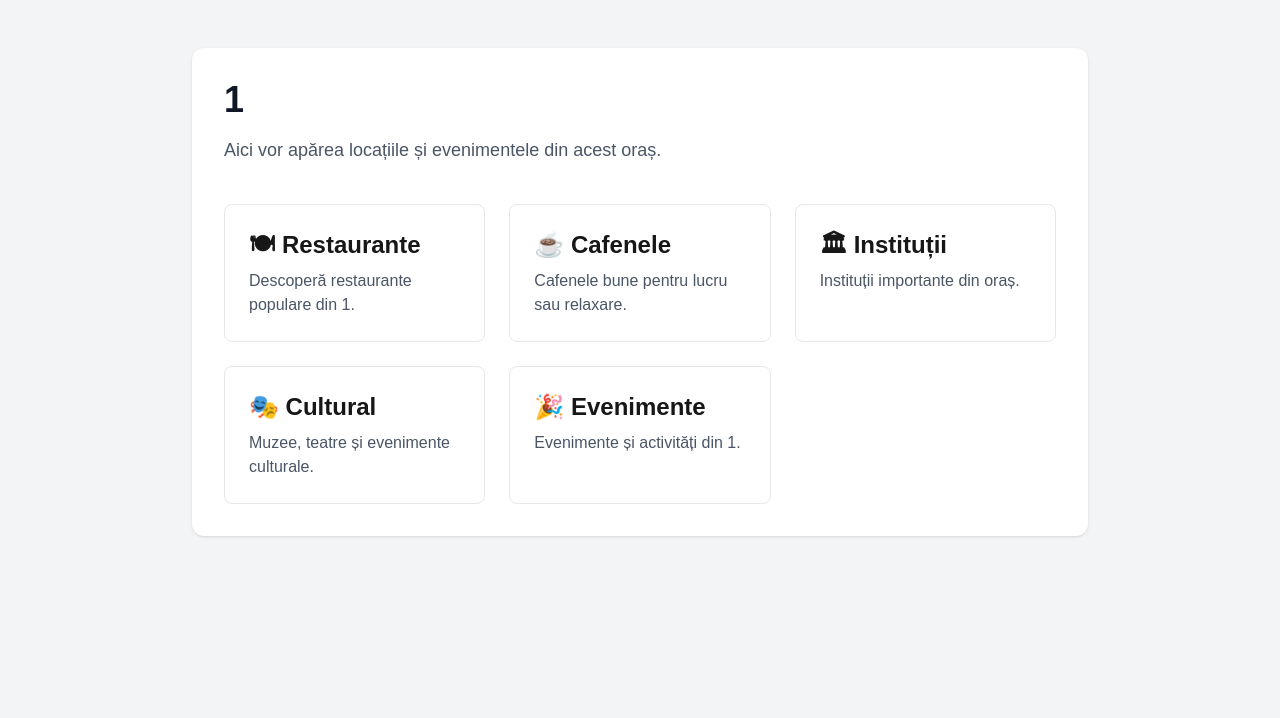
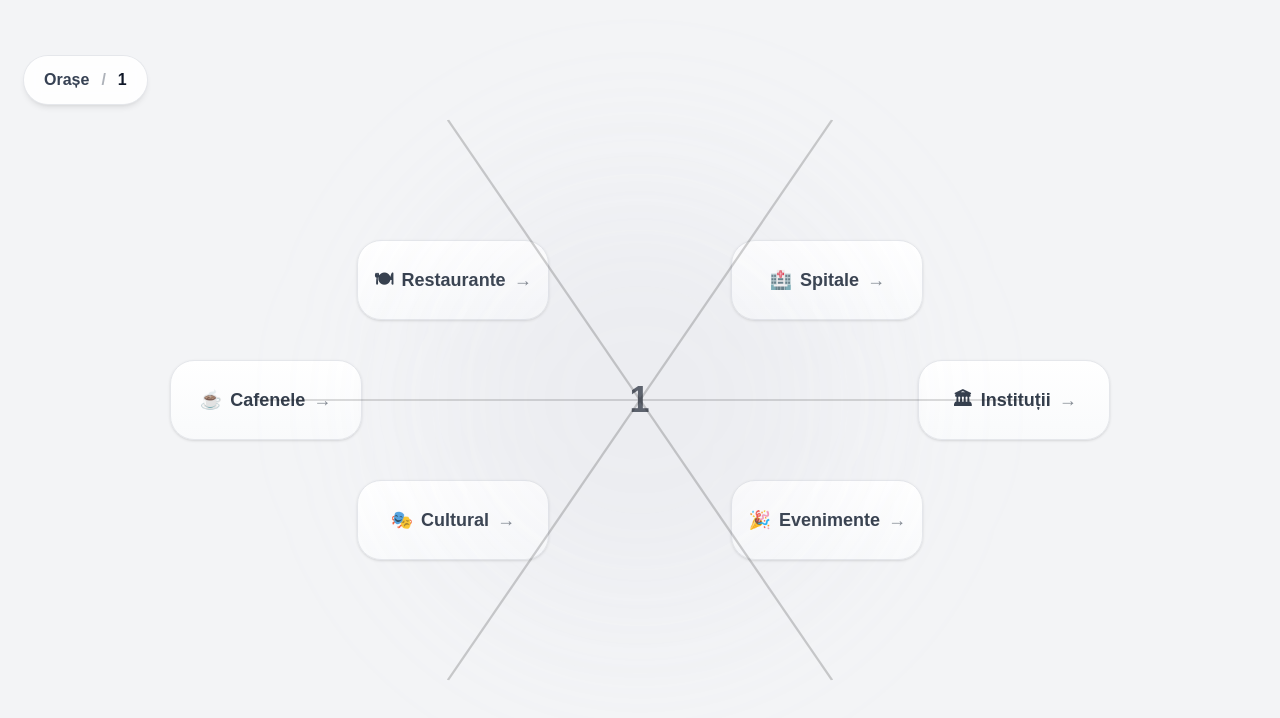
Before and after one commit to GhidUrban/GhidUrban, a Next.js app: page /orase/1 in a window 1280 px wide. Shown: the top 718 px of the page. Built offline with nearby package versions, Linux system fonts and the light colour scheme.

Commit message:
UI design - radial layout, breadcrumb,place cards with id

```diff
--- a/src/app/orase/[slug]/[category]/[placeId]/page.tsx
+++ b/src/app/orase/[slug]/[category]/[placeId]/page.tsx
@@ -1,6 +1,7 @@
 import { placesByCity } from "@/data/places";
 import Image from "next/image";
 import Link from "next/link";
+import Breadcrumb from "@/components/Breadcrumb";
 
 type PlacePageProps = {
     params: Promise<{
@@ -12,6 +13,11 @@ type PlacePageProps = {
 
 export default async function PlacePage({ params }: PlacePageProps) {
     const { slug, category, placeId } = await params;
+
+    const cityName = slug
+        .split("-")
+        .map((word) => word.charAt(0).toUpperCase() + word.slice(1))
+        .join(" ");
 
     const categoryName = category
         .split("-")
@@ -29,6 +35,14 @@ export default async function PlacePage({ params }: PlacePageProps) {
     const stars = "⭐".repeat(Math.round(place.rating));
     return (
         <div className="max-w-4xl mx-auto p-10">
+            <Breadcrumb
+                items={[
+                    { label: "Orașe", href: "/orase" },
+                    { label: cityName, href: `/orase/${slug}` },
+                    { label: categoryName, href: `/orase/${slug}/${category}` },
+                    { label: place.name }
+                ]}
+            />
             <Link
                 href={`/orase/${slug}/${category}`}
                 className="inline-block mb-6 text-sm font-medium text-gray-600 hover:text-gray-900"
--- a/src/app/orase/[slug]/[category]/page.tsx
+++ b/src/app/orase/[slug]/[category]/page.tsx
@@ -1,6 +1,5 @@
 import { placesByCity, type Place } from "@/data/places";
-import { PlacesList } from "@/components/PlaceLists";
-import { PlaceCard } from "@/components/PlaceCard";
+import Breadcrumb from "@/components/Breadcrumb";
 import Link from "next/link";
 
 
@@ -25,22 +24,68 @@ export default async function CategoryPage({ params }: CategoryPageProps) {
 
     const cityData = placesByCity as unknown as Record<string, Record<string, Place[]>>;
     const places = cityData[slug]?.[category] ?? [];
+    const positions = [
+        { place: 0, col: 2, row: 1 },
+        { place: 1, col: 4, row: 1 },
+        { place: 2, col: 1, row: 2 },
+        { place: 3, col: 5, row: 2 },
+        { place: 4, col: 2, row: 3 },
+        { place: 5, col: 4, row: 3 },
+    ];
 
     return (
-        <main className="min-h-screen bg-gray-100 px-6 py-12">
-            <div className="mx-auto max-w-5xl">
-                <div className="rounded-xl bg-white p-8 shadow-sm">
-                    <h1 className="text-4xl font-bold text-gray-900">
-                        {categoryName} din {cityName}
+        <main className="relative flex min-h-screen items-center justify-center bg-gray-100 px-6 py-12 overflow-hidden">
+            <Breadcrumb
+                items={[
+                    { label: "Orașe", href: "/orase" },
+                    { label: cityName, href: `/orase/${slug}` },
+                    { label: categoryName }
+                ]}
+            />
+
+            <div className="pointer-events-none absolute left-1/2 top-1/2 h-[560px] w-[560px] -translate-x-1/2 -translate-y-1/2 rounded-full bg-gray-300/5 blur-3xl" />
+            <div className="pointer-events-none absolute left-1/2 top-1/2 h-[360px] w-[360px] -translate-x-1/2 -translate-y-1/2 rounded-full bg-gray-400/5 blur-3xl" />
+
+            <svg
+                className="pointer-events-none absolute inset-0 h-full w-full opacity-20"
+                viewBox="0 0 100 100"
+                preserveAspectRatio="none"
+            >
+                <line x1="50" y1="50" x2="20" y2="50" stroke="currentColor" strokeWidth="0.2" />
+                <line x1="50" y1="50" x2="80" y2="50" stroke="currentColor" strokeWidth="0.2" />
+                <line x1="50" y1="50" x2="35" y2="15" stroke="currentColor" strokeWidth="0.2" />
+                <line x1="50" y1="50" x2="65" y2="15" stroke="currentColor" strokeWidth="0.2" />
+                <line x1="50" y1="50" x2="35" y2="85" stroke="currentColor" strokeWidth="0.2" />
+                <line x1="50" y1="50" x2="65" y2="85" stroke="currentColor" strokeWidth="0.2" />
+            </svg>
+
+            <div className="grid w-full max-w-4xl grid-cols-5 grid-rows-3 place-items-center gap-10">
+                <div className="col-start-3 row-start-2 text-center">
+                    <h1 className="text-3xl md:text-4xl font-semibold text-gray-900/70 whitespace-nowrap tracking-wide">
+                        {categoryName}
                     </h1>
-
-                    <p className="mt-4 text-lg text-gray-600">
-                        Aici vor apărea toate {categoryName.toLowerCase()} din {cityName}.
-                    </p>
                 </div>
 
-                <PlacesList places={places} slug={slug} category={category} />
+                {positions.map((p) => {
+                    const place = places[p.place];
 
+                    if (!place) {
+                        return null;
+                    }
+
+                    return (
+                        <Link
+                            key={place.id}
+                            href={`/orase/${slug}/${category}/${place.id}`}
+                            className="flex h-20 w-48 items-center justify-center rounded-3xl border border-gray-200 bg-gradient-to-b from-white to-gray-50 text-center shadow-sm transition hover:-translate-y-1 hover:scale-105 hover:shadow-lg hover:ring-2 hover:ring-gray-300/50 hover:bg-white cursor-pointer"
+                            style={{ gridColumn: p.col, gridRow: p.row }}
+                        >
+                            <span className="text-lg font-semibold text-gray-800/90">
+                                {place.name}
+                            </span>
+                        </Link>
+                    );
+                })}
             </div>
         </main>
     );
--- a/src/app/orase/[slug]/page.tsx
+++ b/src/app/orase/[slug]/page.tsx
@@ -1,75 +1,85 @@
 import Link from "next/link";
-
+import Breadcrumb from "@/components/Breadcrumb";
 type CityPageProps = {
     params: Promise<{ slug: string }>;
 };
 
 export default async function CityPage({ params }: CityPageProps) {
     const { slug } = await params;
+
     const cityName = slug
         .split("-")
         .map((word) => word.charAt(0).toUpperCase() + word.slice(1))
         .join(" ");
 
+    const categories = [
+        { name: "Restaurante", slug: "restaurante", icon: "🍽" },
+        { name: "Spitale", slug: "spitale", icon: "🏥" },
+        { name: "Cafenele", slug: "cafenele", icon: "☕" },
+        { name: "Instituții", slug: "institutii", icon: "🏛" },
+        { name: "Cultural", slug: "cultural", icon: "🎭" },
+        { name: "Evenimente", slug: "evenimente", icon: "🎉" },
+    ];
+
+    const positions = [
+        { category: 0, col: 2, row: 1 },
+        { category: 1, col: 4, row: 1 },
+        { category: 2, col: 1, row: 2 },
+        { category: 3, col: 5, row: 2 },
+        { category: 4, col: 2, row: 3 },
+        { category: 5, col: 4, row: 3 },
+    ];
+
     return (
-    <main className="min-h-screen bg-gray-100 px-6 py-12">
-      <div className="mx-auto max-w-4xl rounded-xl bg-white p-8 shadow-sm">
-        <h1 className="text-4xl font-bold text-gray-900">{cityName}</h1>
+        <main className="relative flex min-h-screen items-center justify-center bg-gray-100 px-6 py-12 overflow-hidden">
+            <Breadcrumb
+                items={[
+                    { label: "Orașe", href: "/orase" },
+                    { label: cityName }
+                ]}
+            />
 
-        <p className="mt-4 text-lg text-gray-600">
-          Aici vor apărea locațiile și evenimentele din acest oraș.
-        </p>
-        <div className="mt-10 grid gap-6 sm:grid-cols-2 lg:grid-cols-3">
+            <div className="pointer-events-none absolute left-1/2 top-1/2 h-[560px] w-[560px] -translate-x-1/2 -translate-y-1/2 rounded-full bg-gray-300/5 blur-3xl" />
+            <div className="pointer-events-none absolute left-1/2 top-1/2 h-[360px] w-[360px] -translate-x-1/2 -translate-y-1/2 rounded-full bg-gray-400/5 blur-3xl" />
+
+            <svg
+                className="pointer-events-none absolute inset-0 h-full w-full opacity-20"
+                viewBox="0 0 100 100"
+                preserveAspectRatio="none"
+            >
+                <line x1="50" y1="50" x2="20" y2="50" stroke="currentColor" strokeWidth="0.2" />
+                <line x1="50" y1="50" x2="80" y2="50" stroke="currentColor" strokeWidth="0.2" />
+                <line x1="50" y1="50" x2="35" y2="15" stroke="currentColor" strokeWidth="0.2" />
+                <line x1="50" y1="50" x2="65" y2="15" stroke="currentColor" strokeWidth="0.2" />
+                <line x1="50" y1="50" x2="35" y2="85" stroke="currentColor" strokeWidth="0.2" />
+                <line x1="50" y1="50" x2="65" y2="85" stroke="currentColor" strokeWidth="0.2" />
+            </svg>
+
+            <div className="grid grid-cols-5 grid-rows-3 gap-10 w-full max-w-4xl place-items-center">
+                <div className="col-start-3 row-start-2 text-center">
+                    <h1 className="text-3xl md:text-4xl font-semibold text-gray-900/70 whitespace-nowrap tracking-wide">
+                        {cityName}
+                    </h1>
+                </div>
+
+                {positions.map((p) => {
+                    const category = categories[p.category];
+
+                    return (
                         <Link
-            href={`/orase/${slug}/restaurante`}
-            className="rounded-lg border border-gray-200 bg-white p-6 hover:shadow-md transition"
+                            key={category.slug}
+                            href={`/orase/${slug}/${category.slug}`}
+                            className="flex h-20 w-48 items-center justify-center rounded-3xl border border-gray-200 bg-gradient-to-b from-white to-gray-50 text-center shadow-sm transition hover:-translate-y-1 hover:scale-105 hover:shadow-lg hover:ring-2 hover:ring-gray-300/50 hover:bg-white cursor-pointer"
+                            style={{ gridColumn: p.col, gridRow: p.row }}
                         >
-            <h2 className="text-2xl font-semibold">🍽 Restaurante</h2>
-            <p className="mt-2 text-gray-600">
-              Descoperă restaurante populare din {cityName}.
-            </p>
+                            <span className="flex items-center gap-2 text-lg font-semibold text-gray-800/90">
+                                <span>{category.icon}</span>
+                                {category.name}
+                                <span className="opacity-60">→</span>
+                            </span>
                         </Link>
-
-
-          <Link
-            href={`/orase/${slug}/cafenele`}
-            className="rounded-lg border border-gray-200 bg-white p-6 hover:shadow-md transition"
-          >
-            <h2 className="text-2xl font-semibold">☕ Cafenele</h2>
-            <p className="mt-2 text-gray-600">
-              Cafenele bune pentru lucru sau relaxare.
-            </p>
-          </Link>
-
-          <Link
-            href={`/orase/${slug}/institutii`}
-            className="rounded-lg border border-gray-200 bg-white p-6 hover:shadow-md transition"
-          >
-            <h2 className="text-2xl font-semibold">🏛 Instituții</h2>
-            <p className="mt-2 text-gray-600">
-              Instituții importante din oraș.
-            </p>
-          </Link>
-
-          <Link
-            href={`/orase/${slug}/cultural`}
-            className="rounded-lg border border-gray-200 bg-white p-6 hover:shadow-md transition"
-          >
-            <h2 className="text-2xl font-semibold">🎭 Cultural</h2>
-            <p className="mt-2 text-gray-600">
-              Muzee, teatre și evenimente culturale.
-            </p>
-          </Link>
-          <Link
-            href={`/orase/${slug}/evenimente`}
-            className="rounded-lg border border-gray-200 bg-white p-6 hover:shadow-md transition"
-          >
-            <h2 className="text-2xl font-semibold">🎉 Evenimente</h2>
-            <p className="mt-2 text-gray-600">
-              Evenimente și activități din {cityName}.
-            </p>
-          </Link>
-        </div>
+                    );
+                })}
             </div>
         </main>
     );
--- a/src/app/orase/page.tsx
+++ b/src/app/orase/page.tsx
@@ -1,3 +1,5 @@
+"use client";
+
 import Link from "next/link";
 
 export default function OrasePage() {
@@ -5,30 +7,66 @@ export default function OrasePage() {
     { name: "Baia Mare", slug: "baia-mare" },
     { name: "Cluj-Napoca", slug: "cluj-napoca" },
     { name: "București", slug: "bucuresti" },
+    { name: "Oradea", slug: "oradea" },
+    { name: "Timișoara", slug: "timisoara" },
+    { name: "Brașov", slug: "brasov" },
+  ];
+
+  const positions = [
+    { city: 0, col: 2, row: 1 },
+    { city: 1, col: 4, row: 1 },
+
+    { city: 2, col: 1, row: 2 },
+    { city: 3, col: 5, row: 2 },
+
+    { city: 4, col: 2, row: 3 },
+    { city: 5, col: 4, row: 3 },
   ];
 
   return (
-    <main className="min-h-screen bg-gray-100 px-6 py-12">
-      <div className="mx-auto max-w-4xl">
-        <h1 className="text-4xl font-bold text-gray-900">Orașe</h1>
+    <main className="relative flex min-h-screen items-center justify-center bg-gray-100 px-6 py-12 overflow-hidden">
+      {/* centered subtle circles */}
+      <div className="pointer-events-none absolute left-1/2 top-1/2 h-[560px] w-[560px] -translate-x-1/2 -translate-y-1/2 rounded-full bg-gray-300/5 blur-3xl" />
+      <div className="pointer-events-none absolute left-1/2 top-1/2 h-[360px] w-[360px] -translate-x-1/2 -translate-y-1/2 rounded-full bg-gray-400/5 blur-3xl" />
 
-        <p className="mt-3 text-lg text-gray-600">
-          Descoperă orașele disponibile în GhidUrban.
-        </p>
+      {/* subtle radial guide lines */}
+      <svg
+        className="pointer-events-none absolute inset-0 h-full w-full opacity-20"
+        viewBox="0 0 100 100"
+        preserveAspectRatio="none"
+      >
+        <line x1="50" y1="50" x2="20" y2="50" stroke="currentColor" strokeWidth="0.2" />
+        <line x1="50" y1="50" x2="80" y2="50" stroke="currentColor" strokeWidth="0.2" />
+        <line x1="50" y1="50" x2="35" y2="15" stroke="currentColor" strokeWidth="0.2" />
+        <line x1="50" y1="50" x2="65" y2="15" stroke="currentColor" strokeWidth="0.2" />
+        <line x1="50" y1="50" x2="35" y2="85" stroke="currentColor" strokeWidth="0.2" />
+        <line x1="50" y1="50" x2="65" y2="85" stroke="currentColor" strokeWidth="0.2" />
+      </svg>
+      <div className="grid grid-cols-5 grid-rows-3 gap-10 w-full max-w-4xl place-items-center">
+        {/* Center title */}
+        <div className="col-start-3 row-start-2 text-center">
+          <h1 className="text-5xl font-semibold text-gray-900/80 drop-shadow-[0_0_20px_rgba(0,0,0,0.06)]">Orașe</h1>
+        </div>
 
-        <div className="mt-8 grid gap-4 sm:grid-cols-2">
-          {cities.map((city) => (
+        {positions.map((p) => {
+          const city = cities[p.city];
+
+          return (
             <Link
               key={city.slug}
               href={`/orase/${city.slug}`}
-              className="rounded-xl border border-gray-200 bg-white p-6 shadow-sm hover:shadow-md transition"
+              className="flex h-22 w-52 items-center justify-center rounded-3xl border border-gray-200 bg-gradient-to-b from-white to-gray-50 text-center shadow-sm transition hover:-translate-y-1 hover:scale-105 hover:shadow-lg hover:ring-2 hover:ring-gray-300/50"
+              style={{
+                gridColumn: p.col,
+                gridRow: p.row
+              }}
             >
-              <h2 className="text-2xl font-semibold text-gray-800">
+              <span className="text-lg font-semibold text-gray-800/90">
                 {city.name}
-              </h2>
+              </span>
             </Link>
-          ))}
-        </div>
+          );
+        })}
       </div>
     </main>
   );
--- /dev/null
+++ b/src/components/Breadcrumb.tsx
@@ -0,0 +1,34 @@
+import Link from "next/link";
+
+type BreadcrumbItem = {
+  label: string;
+  href?: string;
+};
+
+type BreadcrumbProps = {
+  items: BreadcrumbItem[];
+};
+
+export default function Breadcrumb({ items }: BreadcrumbProps) {
+  return (
+    <nav className="absolute left-6 top-14 flex items-center gap-3 rounded-full bg-white/90 px-5 py-3 text-base font-semibold text-gray-700 shadow-md ring-1 ring-gray-200 backdrop-blur">
+      {items.map((item, index) => {
+        const isLast = index === items.length - 1;
+
+        return (
+          <span key={index} className="flex items-center gap-3">
+            {item.href && !isLast ? (
+              <Link href={item.href} className="hover:text-gray-900 transition">
+                {item.label}
+              </Link>
+            ) : (
+              <span className="text-gray-900">{item.label}</span>
+            )}
+
+            {!isLast && <span className="opacity-40">/</span>}
+          </span>
+        );
+      })}
+    </nav>
+  );
+}
```
Also changed, not shown: src/app/page.tsx (+15 -6 lines). Lines whose indentation alone changed are shown as unchanged.
